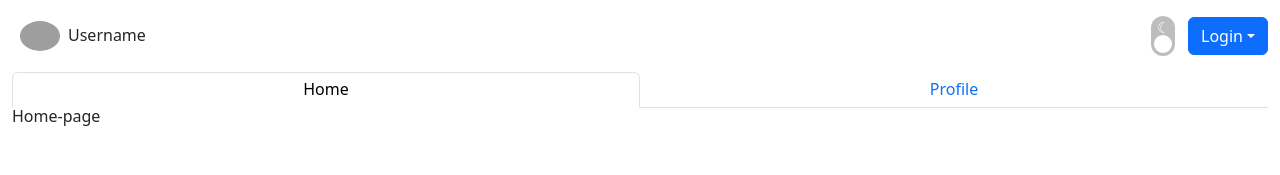
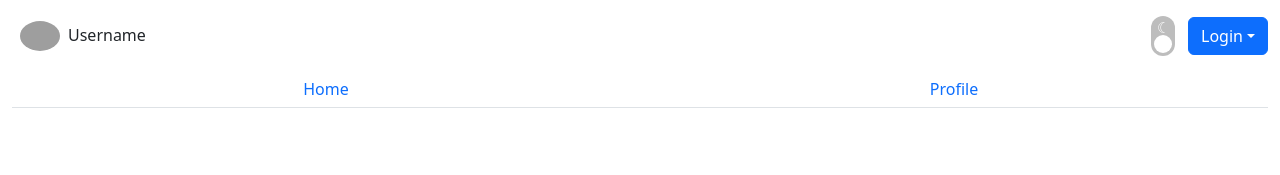
Before and after one commit to 100Mihanik/course_project, a React (Create React App) app in the folder client/: page / in a window 1280 px wide. Shown: the top 175 px of the page. Built offline with nearby package versions, Linux system fonts and the light colour scheme; grey boxes are pictures that could not be loaded.

Commit message:
a little fix in header nav

```diff
--- a/client/src/App.js
+++ b/client/src/App.js
@@ -11,7 +11,7 @@ function App() {
       <Container fluid='xxl'>
         <Header />
         <Routes>
-          <Route path="/" element={<Home />} />
+          <Route path="/home" element={<Home />} />
           <Route path="/profile" element={<ProfileContainer />} />
         </Routes>
       </Container>
--- a/client/src/Components/Header/Header.jsx
+++ b/client/src/Components/Header/Header.jsx
@@ -1,14 +1,14 @@
 import { Image, Nav } from "react-bootstrap";
-import { Link } from "react-router-dom";
+import { NavLink } from "react-router-dom";
 
 import Login from "./Login";
 import h from "./header.module.css";
 
 const changeThemeLocalStorage = () => {
   if (window.localStorage.getItem("theme") === "dark") {
-    window.localStorage.setItem("theme", "light")
+    window.localStorage.setItem("theme", "light");
   } else {
-    window.localStorage.setItem("theme", "dark")
+    window.localStorage.setItem("theme", "dark");
   }
   window.location.reload();
 };
@@ -31,7 +31,7 @@ function Header() {
             <input
               className={h.check_input}
               type="checkbox"
-							checked={window.localStorage.getItem("theme") !== "dark"}
+              checked={window.localStorage.getItem("theme") !== "dark"}
               onChange={changeThemeLocalStorage}
             />
             <div className={h.check_box}></div>
@@ -41,14 +41,14 @@ function Header() {
       </div>
 
       {/* ___NAVIGATION___ */}
-      <Nav justify variant="tabs" defaultActiveKey="/">
+      <Nav justify variant="tabs">
         <Nav.Item>
-          <Nav.Link to="/" as={Link} eventKey="/">
+          <Nav.Link exact="false" to="/home" as={NavLink} eventKey="/home">
             Home
           </Nav.Link>
         </Nav.Item>
         <Nav.Item>
-          <Nav.Link to="/profile" as={Link} eventKey="/profile">
+          <Nav.Link to="/profile" as={NavLink} eventKey="/profile">
             Profile
           </Nav.Link>
         </Nav.Item>
--- a/client/src/StyleWrapper.js
+++ b/client/src/StyleWrapper.js
@@ -4,7 +4,6 @@ import darkstyles from "./darkstyles";
 function StyleWrapper (props) {
   useEffect(() => {
     if (window["localStorage"] !== null) {
-      console.log(window.localStorage.getItem("theme") === "dark");
       window.localStorage.getItem("theme") === "dark"
         ? switchDarkTheme()
         : window.localStorage.setItem("theme", "light");
```
